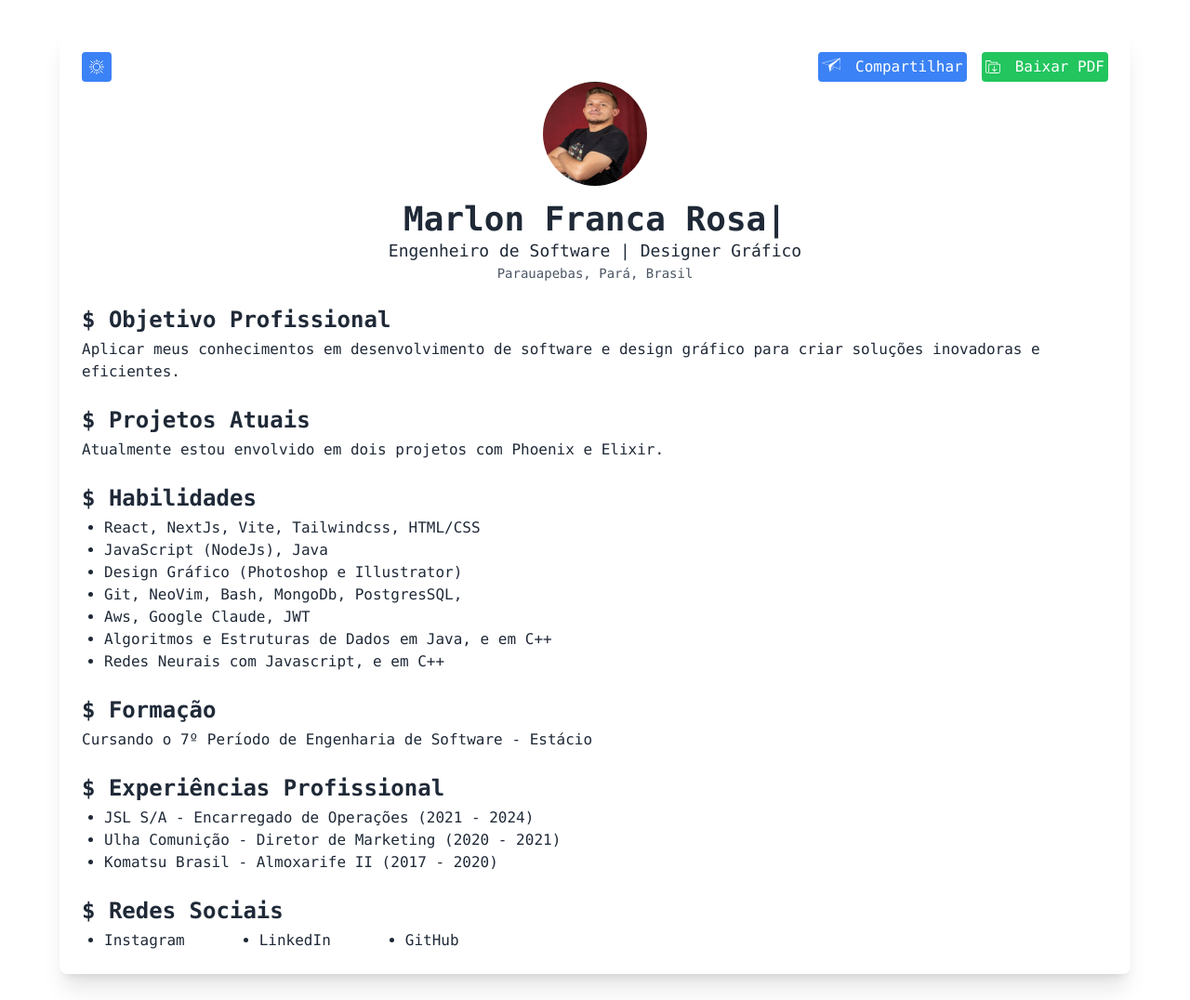
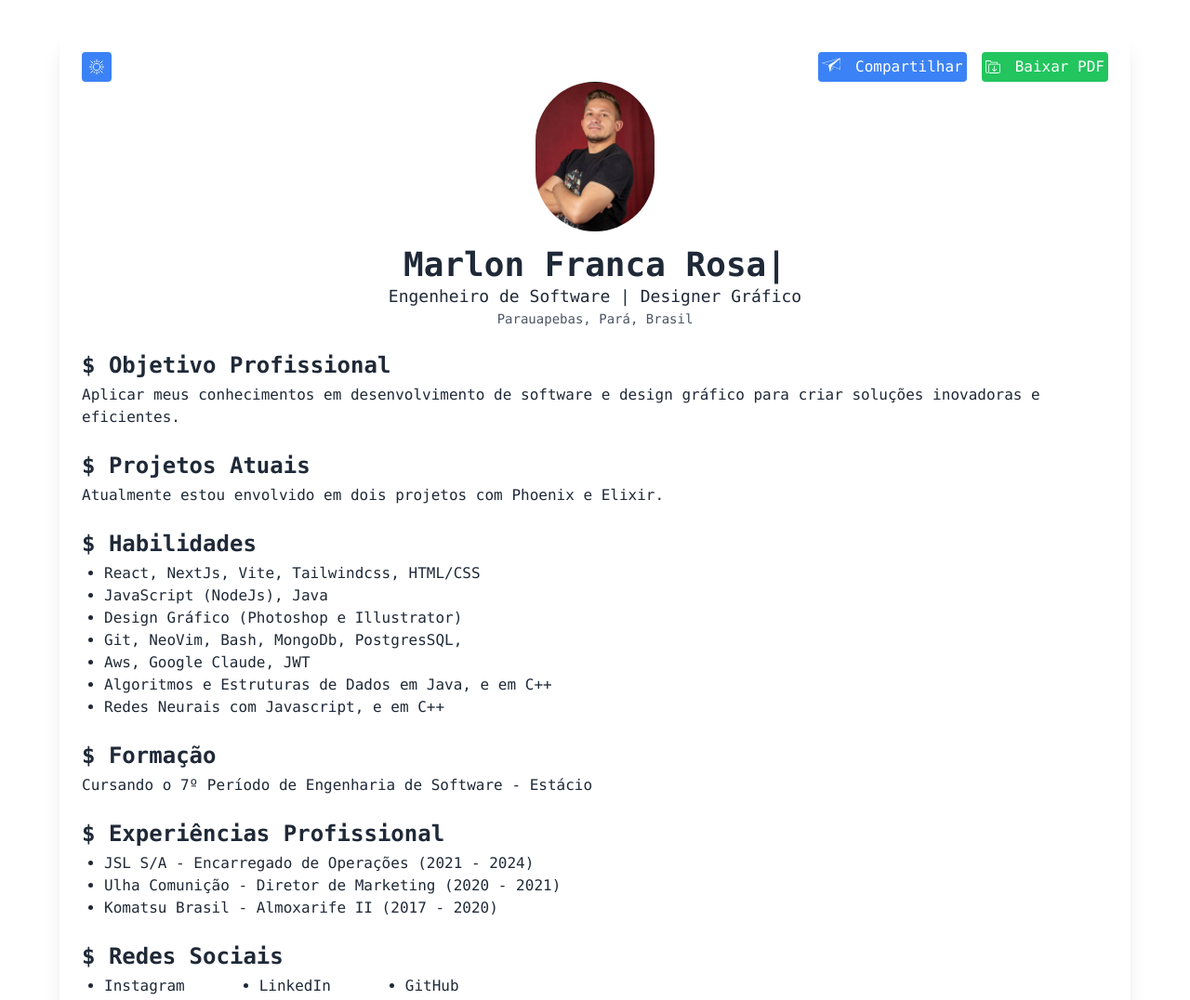
Before and after one commit to omarlonRosa/meu_curriculo, a plain HTML site: page index.html in a window 1280 px wide. Shown: the top 1076 px of the page at 93% size. Drawn offline with nearby package versions, Linux system fonts and the light colour scheme.

Commit message:
arrendondar foto

```diff
--- a/index.html
+++ b/index.html
@@ -38,7 +38,7 @@
       </div>
 
       <div class="text-center">
-        <img src="assets/profile.jpeg" alt="foto perfil" class="w-28 h-28 rounded-full mx-auto mb-4">
+        <img src="assets/profile.jpeg" alt="foto perfil" class="w-32 h-34 rounded-full mx-auto mb-4">
         <h1 id="name" class="text-4xl font-bold">|</h1>
         <p class="text-lg">Engenheiro de Software | Designer Gráfico </p>
         <p class="text-sm text-gray-600">Parauapebas, Pará, Brasil</p>
```
